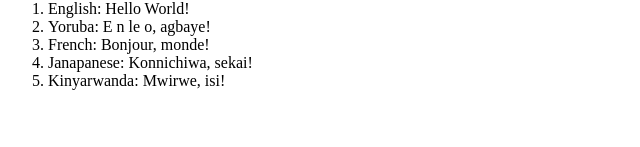
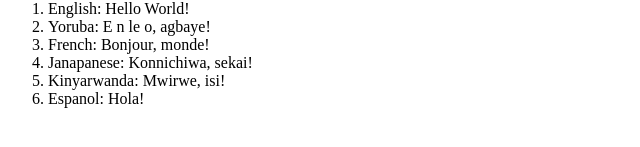
Before and after one commit to enakhe/tracking-git, a plain HTML site: page index.html in a window 1280 px wide. Shown: the part 151-298 px from the top of the page, without its empty margins (0-640 px from the left). Drawn offline with Linux system fonts and the light colour scheme.

Commit message:
Add new language in espanol to say hello

```diff
--- a/index.html
+++ b/index.html
@@ -8,4 +8,5 @@
     <li>French: Bonjour, monde!</li>
     <li>Janapanese: Konnichiwa, sekai!</li>
     <li>Kinyarwanda: Mwirwe, isi! </li>
+    <li>Espanol: Hola!</li>
 </ol>
```
